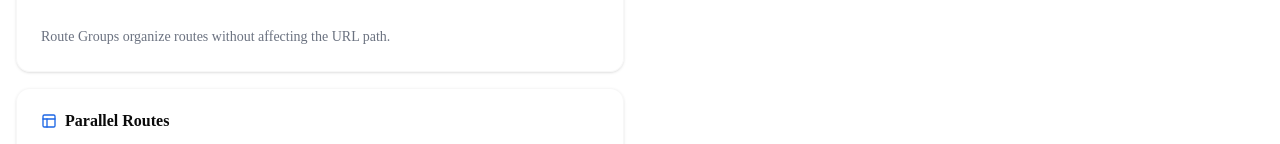
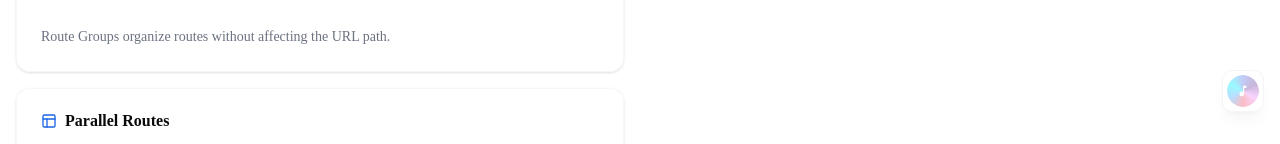
Before and after one commit to weiyuhl/next-app-router, a Next.js app: page / in a window 1280 px wide. Shown: the part 656-800 px from the top of the page. Built offline with nearby package versions, Linux system fonts and the light colour scheme.

Commit message:
优化音乐播放器和返回顶部按钮：添加音乐链接、彩虹旋转效果、调整按钮位置

```diff
--- a/src/components/BackToTop.tsx
+++ b/src/components/BackToTop.tsx
@@ -72,7 +72,7 @@ export default function BackToTop() {
         <button
           onClick={scrollToTop}
           onMouseEnter={handleMouseEnter}
-          className="fixed bottom-16 right-8 z-40 p-3 bg-white text-gray-600 hover:text-gray-800 rounded-full shadow-xl hover:shadow-2xl transition-all duration-300 hover:scale-110 focus:outline-none focus:ring-2 focus:ring-gray-300 focus:ring-offset-2 backdrop-blur-sm border border-gray-200 hover:border-gray-300"
+          className="fixed bottom-24 right-8 z-40 p-3 bg-white text-gray-600 hover:text-gray-800 rounded-full shadow-xl hover:shadow-2xl transition-all duration-300 hover:scale-110 focus:outline-none focus:ring-2 focus:ring-gray-300 focus:ring-offset-2 backdrop-blur-sm border border-gray-200 hover:bg-gray-50 hover:border-gray-300"
           aria-label="返回顶部"
         >
           <ChevronUp className="w-5 h-5" />
--- a/src/components/MusicPlayer.tsx
+++ b/src/components/MusicPlayer.tsx
@@ -8,7 +8,12 @@ interface Song {
   src: string;
 }
 
-const sampleSongs: Song[] = [];
+const sampleSongs: Song[] = [
+  {
+    id: 1,
+    src: 'http://aqqmusic.tc.qq.com/C400000Gxftj3rzxvu.m4a?guid=547591177&vkey=5170575333404C7266130DC2F9D7C00232CE81B6621717184036B4442E0DE3533EBCAD6C93EA03461AEA2E55F331DE610DD3BE3F826600E7__v2b9ab09e&uin=&fromtag=120032'
+  }
+];
 
 // 全局音频实例，避免页面导航时重置
 let globalAudio: HTMLAudioElement | null = null;
@@ -194,9 +199,34 @@ export default function MusicPlayer() {
             {isCollapsed ? (
               <button
                 onClick={handleCollapsedClick}
-                className="w-6 h-6 rounded-full bg-gray-200 flex items-center justify-center"
+                className="w-8 h-8 rounded-full flex items-center justify-center relative overflow-hidden"
+                style={{
+                  border: 'none',
+                  cursor: 'pointer'
+                }}
               >
-                {isPlaying ? <Pause className="w-3 h-3" /> : <Play className="w-3 h-3" />}
+                {/* 旋转的彩虹背景 */}
+                <div
+                  className="absolute inset-0 rounded-full"
+                  style={{
+                    background: 'conic-gradient(from 0deg, #667eea, #764ba2, #f093fb, #f5576c, #4facfe, #00f2fe, #667eea)',
+                    animation: isPlaying ? 'spin 3s linear infinite' : 'none'
+                  }}
+                />
+
+                {/* 固定的音符图标 */}
+                <svg
+                  width="14"
+                  height="14"
+                  viewBox="0 0 24 24"
+                  fill="none"
+                  className="text-white relative z-10"
+                >
+                  <path
+                    d="M12 3v10.55c-.59-.34-1.27-.55-2-.55-2.21 0-4 1.79-4 4s1.79 4 4 4 4-1.79 4-4V7h4V3h-6z"
+                    fill="currentColor"
+                  />
+                </svg>
               </button>
             ) : (
               <div className="flex items-center space-x-1.5">
```
